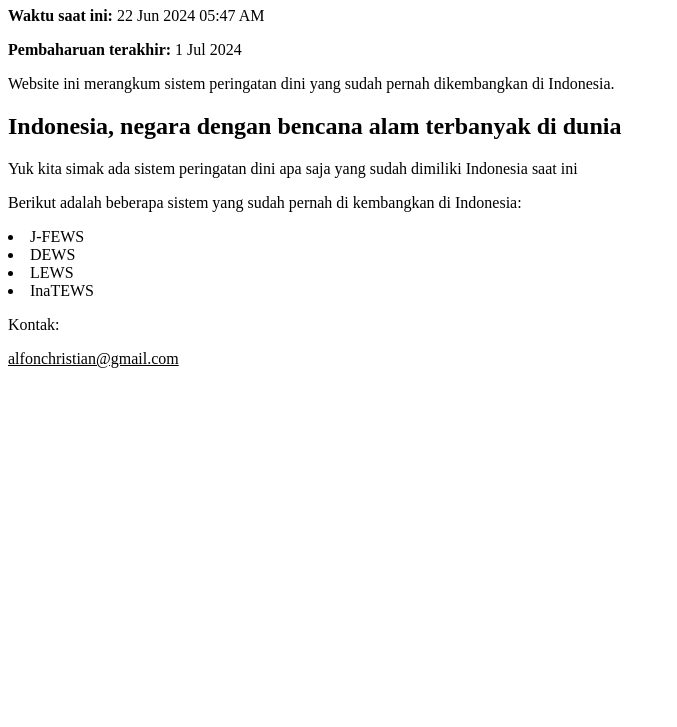
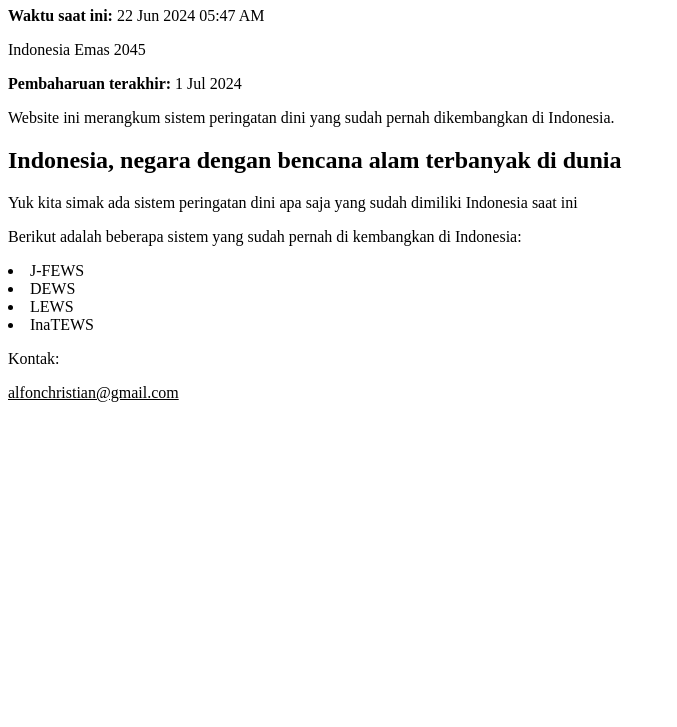
Before and after one commit to christianli24/ews, a plain HTML site: page index.html in a window 1280 px wide. Shown: the part 73-800 px from the top of the page, without its empty margins (0-677 px from the left). Drawn offline with Linux system fonts and the light colour scheme.

Commit message:
Prototype 1

```diff
--- a/index.html
+++ b/index.html
@@ -10,6 +10,7 @@
     <body>
         <h1>Early Warning System Indonesia</h1>
         <p><b>Waktu saat ini: </b> <span id="currentDateTime"></span></p>
+        <p>Indonesia Emas 2045</p>
 
         <p><b>Pembaharuan terakhir: </b>1 Jul 2024</p>
         <p>Website ini merangkum sistem peringatan dini yang sudah pernah dikembangkan di Indonesia.</p>
```
